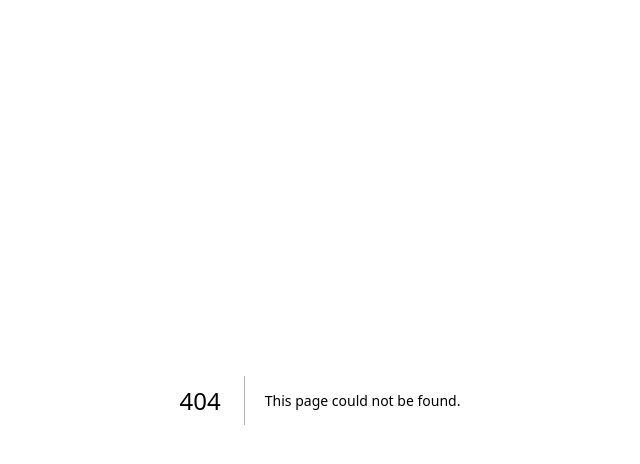
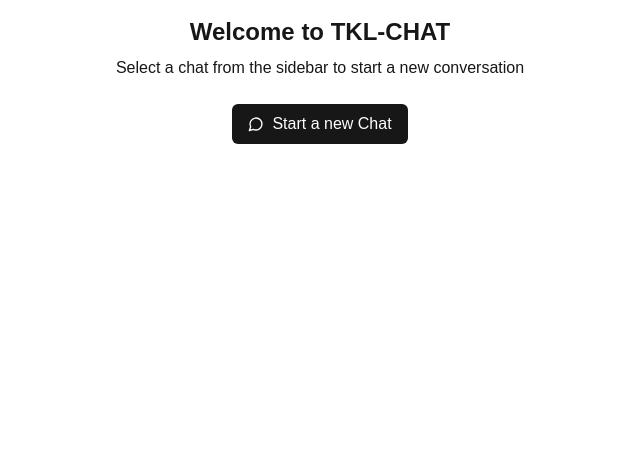
Before and after one commit to tkl-labs/chat, a Next.js app: page /dashboard in a window 1280 px wide. Before the commit this address had no page. Shown: the top 464 px of the page, without its empty margins (320-960 px from the left). Built offline with nearby package versions, Linux system fonts and the light colour scheme.

Commit message:
Dashboard Main Content + Types

```diff
--- /dev/null
+++ b/src/app/dashboard/page.tsx
@@ -0,0 +1,26 @@
+import Link from "next/link";
+import { MessageCircle } from "lucide-react";
+
+export default function Dashboard() {
+  return (
+    <div className="h-full flex flex-col items-center justify-center p-4">
+      <div className="max-w-md text-center">
+        <h1 className="text-2xl font-bold mb-2"> Welcome to TKL-CHAT</h1>
+        <p className="text-[var(--muted-foreground)] mb-6">
+          Select a chat from the sidebar to start a new conversation
+        </p>
+        <Link
+          href="/chat/new"
+          className="inline-flex items-center justify-center gap-2 px-4 py-2
+            bg-[var(--foreground)] text-[var(--background)] rounded-md
+            hover:bg-[var(--hover-dark)]
+            dark:hover:bg-[var(--hover-light-mode)]
+            transition-colors"
+        >
+          <MessageCircle className="w-4 h-4" />
+          <span>Start a new Chat</span>
+        </Link>
+      </div>
+    </div>
+  );
+}
--- a/src/app/page.tsx
+++ b/src/app/page.tsx
@@ -6,6 +6,7 @@
   type ButtonHTMLAttributes,
 } from "react";
 import { MessageCircle, Send, User, Menu, Search } from "lucide-react";
+import Link from "next/link";
 
 type AvatarProps = {
   children?: ReactNode;
@@ -122,7 +123,10 @@
 
   return (
     <div className="grid grid-cols-1 lg:grid-cols-2 min-h-screen">
-      <div className="flex flex-col items-center justify-center p-8 pb-20 gap-16 sm:p-20 font-[family-name:var(--font-geist-sans)]">
+      <div
+        className="flex flex-col items-center justify-center p-8 pb-20 gap-16 sm:p-20
+                  font-[family-name:var(--font-geist-sans)]"
+      >
         <main className="flex flex-col gap-[32px] items-center sm:items-start max-w-md mx-auto">
           <div className="flex items-center gap-2">
             <MessageCircle className="w-8 h-8" />
@@ -130,13 +134,20 @@
           </div>
 
           <p className="text-xl text-center sm:text-left">
-            A modern, fast, and secure chat application built with Next.js
+            A modern, fast, and secure chat application built with Next.js +
+            Rust
           </p>
 
-          <ol className="list-inside list-decimal text-sm/6 text-center sm:text-left font-[family-name:var(--font-geist-mono)]">
+          <ol
+            className="list-inside list-decimal text-sm/6 text-center sm:text-left
+          font-[family-name:var(--font-geist-mono)]"
+          >
             <li className="mb-2 tracking-[-.01em]">
               Real-time messaging with{" "}
-              <code className="bg-[var(--muted-bg)] px-1 py-0.5 rounded font-[family-name:var(--font-geist-mono)] font-semibold">
+              <code
+                className="bg-[var(--muted-bg)] px-1 py-0.5 rounded
+              font-[family-name:var(--font-geist-mono)] font-semibold"
+              >
                 end-to-end encryption
               </code>
             </li>
@@ -149,15 +160,20 @@
           </ol>
 
           <div className="flex gap-4 items-center flex-col sm:flex-row">
-            <a
-              className="rounded-full border border-solid border-transparent transition-colors flex items-center justify-center bg-[var(--foreground)] text-[var(--background)] gap-2 hover:bg-[var(--hover-dark)] dark:hover:bg-[var(--hover-light-mode)] font-medium text-sm sm:text-base h-10 sm:h-12 px-4 sm:px-5 sm:w-auto"
-              href="#"
+            <Link
+              href={"/dashboard"}
+              className="rounded-full border border-solid border-transparent transition-colors flex items-center
+              justify-center bg-[var(--foreground)] text-[var(--background)] gap-2 hover:bg-[var(--hover-dark)]
+              dark:hover:bg-[var(--hover-light-mode)] font-medium text-sm sm:text-base h-10 sm:h-12 px-4 sm:px-5
+              sm:w-auto"
             >
               <MessageCircle className="w-5 h-5" />
               Get Started
-            </a>
+            </Link>
             <a
-              className="rounded-full border border-solid border-[var(--border-color)] transition-colors flex items-center justify-center hover:bg-[var(--hover-light)] dark:hover:bg-[var(--hover-dark-mode)] hover:border-transparent font-medium text-sm sm:text-base h-10 sm:h-12 px-4 sm:px-5 w-full sm:w-auto"
+              className="rounded-full border border-solid border-[var(--border-color)] transition-colors
+              flex items-center justify-center hover:bg-[var(--hover-light)] dark:hover:bg-[var(--hover-dark-mode)]
+              hover:border-transparent font-medium text-sm sm:text-base h-10 sm:h-12 px-4 sm:px-5 w-full sm:w-auto"
               href="#"
             >
               Learn More
@@ -227,7 +243,10 @@
               </div>
 
               <div className="flex items-start gap-2 justify-end">
-                <div className="bg-[var(--foreground)] text-[var(--background)] p-3 rounded-lg rounded-tr-none max-w-[80%]">
+                <div
+                  className="bg-[var(--foreground)] text-[var(--background)] p-3 rounded-lg rounded-tr-none
+                max-w-[80%]"
+                >
                   <p className="text-sm">
                     Hi! I am interested in learning more about the features of
                     TKL-CHAT.
--- /dev/null
+++ b/src/lib/db-types.ts
@@ -0,0 +1,36 @@
+export type User = {
+  id: string;
+  username: string;
+  email: string;
+  phone_number: string;
+  two_factor_auth: boolean;
+  password_hash: string;
+  profile_pic?: string;
+  bio?: string;
+  created_at: string;
+};
+
+export type Group = {
+  id: string;
+  name: string;
+  description: string;
+  created_at: string;
+  created_by: string;
+  is_dm: boolean;
+};
+
+export type GroupMember = {
+  user_id: string;
+  group_id: string;
+  joined_at: string;
+  role: "member" | "admin" | "staff";
+};
+
+export type Message = {
+    id: string;
+    content: string;
+    created_at: string;
+    updated_at?: string;
+    is_deleted: boolean;
+    is_read: boolean;
+}
```
